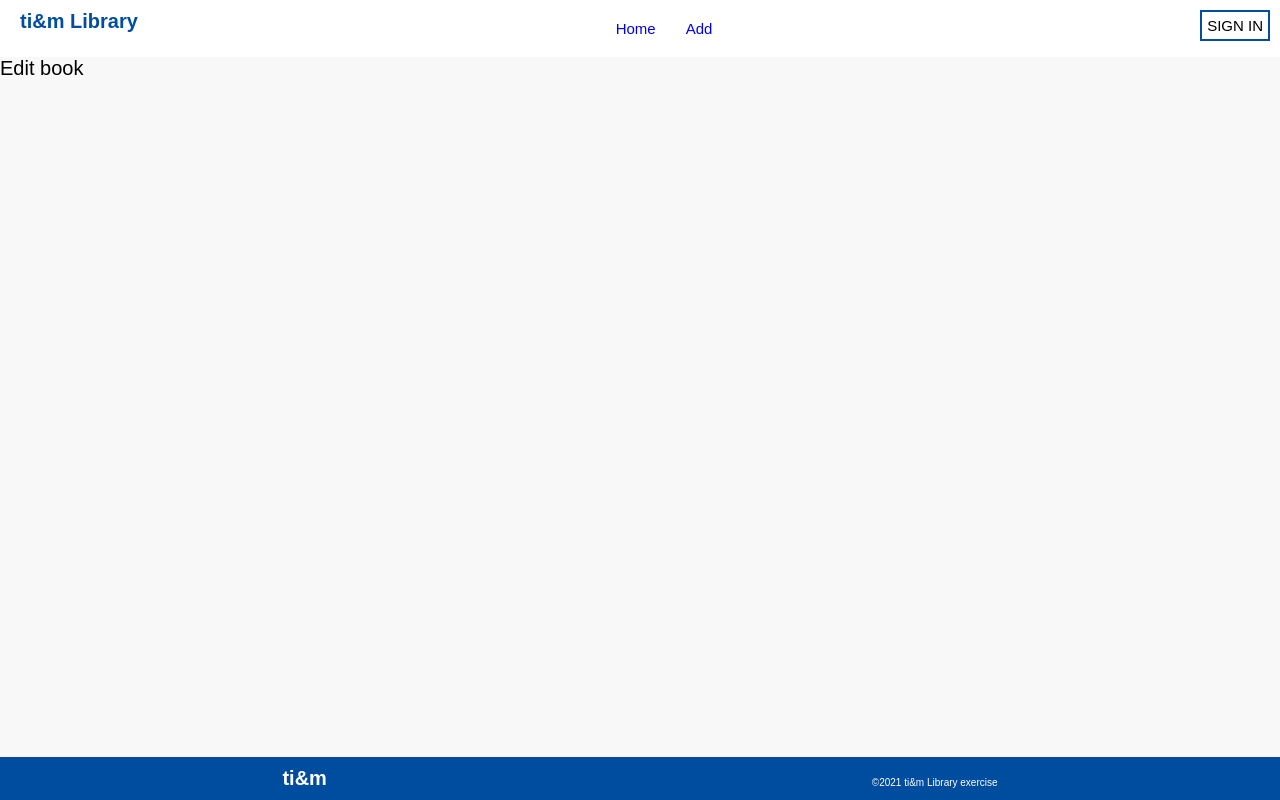
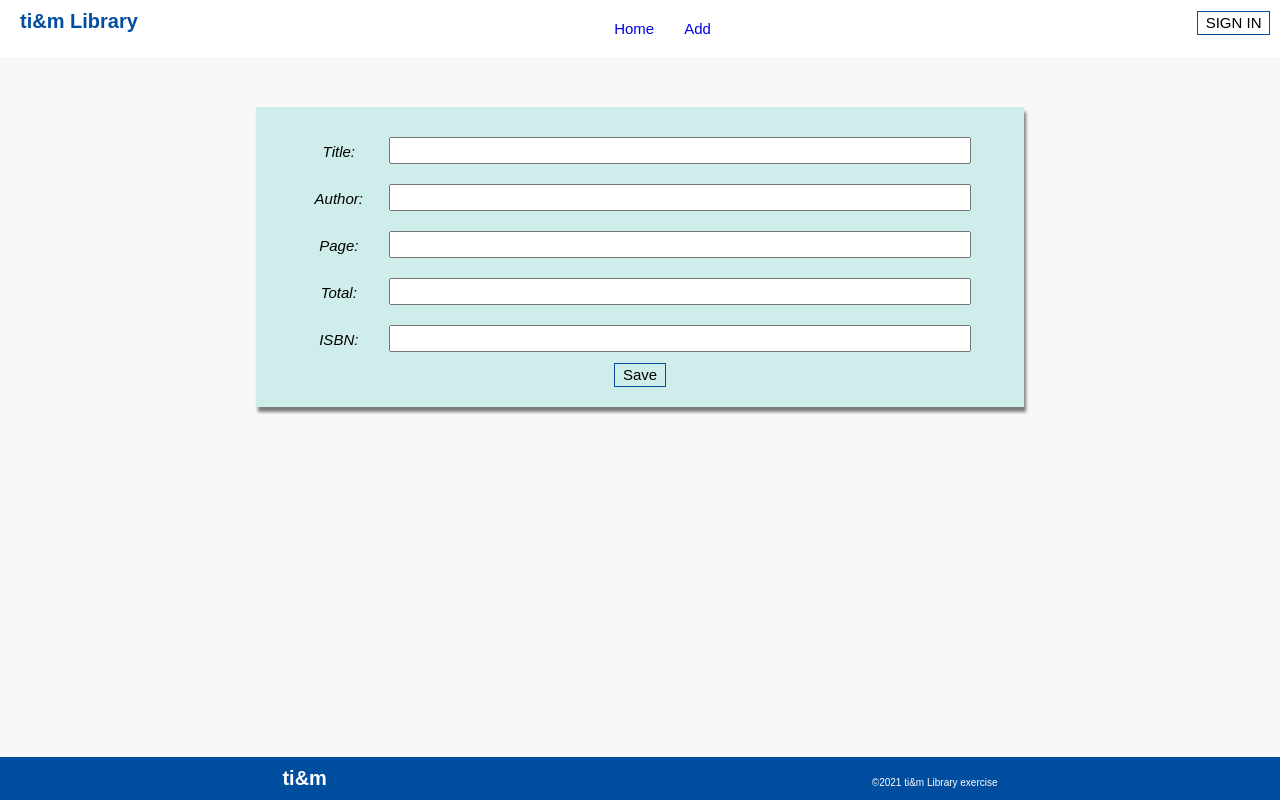
Before and after one commit to haifeich/library-exercise, a React app: page /book/1 in a window 1280 px wide. Built offline with nearby package versions, Linux system fonts and the light colour scheme; no server answers.

Commit message:
Add Editbook page

```diff
--- a/src/app/components/main/main.js
+++ b/src/app/components/main/main.js
@@ -1,14 +1,13 @@
 import React, { useState, useEffect } from "react";
+import { Link } from "react-router-dom";
 
 const url = "https://5c6eb0534fa1c9001424240b.mockapi.io/api/v1/books";
 const Main = () => {
   const [books, setBooks] = useState([]);
   const getBooks = async () => {
     const response = await fetch(url);
-    console.log(response);
     const books = await response.json();
     setBooks(books);
-    console.log(books);
   };
   useEffect(() => {
     getBooks();
@@ -29,6 +28,11 @@ const Main = () => {
                 <p>{`Total: ${total_amount}`}</p>
                 <p>{`ISBN: ${isbn}`}</p>
               </div>
+              <div>
+                <Link to={`/book/${id}`} className="button">
+                  Edit
+                </Link>
+              </div>
             </li>
           );
         })}
--- a/src/app/components/nav/nav.js
+++ b/src/app/components/nav/nav.js
@@ -1,4 +1,5 @@
 import React from "react";
+import { Link } from "react-router-dom";
 
 const Nav = () => {
   return (
@@ -6,10 +7,10 @@ const Nav = () => {
       <h1>ti&m Library</h1>
       <ul className="linkscontainer">
         <li>
-          <a href="/">Home</a>
+          <Link to="/">Home</Link>
         </li>
         <li>
-          <a href="/add">Add</a>
+          <Link to="/add">Add</Link>
         </li>
       </ul>
       <div className="buttoncontainer">
--- a/src/app/container/root-container/root-container.js
+++ b/src/app/container/root-container/root-container.js
@@ -18,9 +18,7 @@ class RootContainer extends React.PureComponent {
           <Route path="/add">
             <Add />
           </Route>
-          <Route path="/book/:id">
-            <Editbook />
-          </Route>
+          <Route path="/book/:ID" children={<Editbook />}></Route>
         </Switch>
 
         <Footer />
--- a/src/app/pages/Editbook.js
+++ b/src/app/pages/Editbook.js
@@ -1,7 +1,116 @@
-import React from "react";
+import React, { useState, useEffect } from "react";
+import { Link, useParams } from "react-router-dom";
+
+const url = "https://5c6eb0534fa1c9001424240b.mockapi.io/api/v1/books";
 
 const Editbook = () => {
-  return <div>Edit book</div>;
+  const { ID } = useParams();
+  const [editBook, setEditBook] = useState({}); //get the info of the chosen book, get keep the original value.
+  const [change, setChange] = useState({
+    title: "", // set all the editable parameteres.
+    author: "",
+    pages: "", // should be number, but will not be able to edit, if input value is fixed to a number
+    total_amount: "",
+    isbn: "",
+  });
+  const handleChange = (e) => {
+    const name = e.target.name;
+    const value = e.target.value;
+    setChange({ ...change, [name]: value });
+    console.log(name, value);
+  };
+  const handleSubmit = (e) => {
+    e.preventDefault();
+    console.log(change);
+    console.log(editBook);
+    const info = {
+      ...change,
+      pages: parseInt(change.pages),
+      total_amount: parseInt(change.total_amount),
+    };
+    console.log(info);
+    fetch(`https://5c6eb0534fa1c9001424240b.mockapi.io/api/v1/books/${ID}`, {
+      method: "PUT",
+      headers: {
+        "Content-Type": "application/json",
+      },
+      body: JSON.stringify(info),
+    })
+      .then((response) => response.json())
+      .catch((error) => {
+        console.error("Error:", error);
+      });
+  };
+
+  const getBooks = async () => {
+    const response = await fetch(url);
+    const books = await response.json();
+    const editBook = await books.find((book) => book.id === ID);
+    setEditBook(editBook);
+  };
+  useEffect(() => {
+    getBooks();
+  }, []);
+
+  return (
+    <div>
+      <form key={editBook.id} className="form">
+        <label htmlFor="title">Title:</label>
+        <input
+          type="text"
+          name="title"
+          id="title"
+          placeholder={editBook.title}
+          value={change.title}
+          onChange={handleChange}
+        />{" "}
+        <br />
+        <label htmlFor="author">Author:</label>
+        <input
+          type="text"
+          name="author"
+          id="author"
+          placeholder={editBook.author}
+          value={change.author}
+          onChange={handleChange}
+        />
+        <br />
+        <label htmlFor="page">Page:</label>
+        <input
+          type="text"
+          name="page"
+          id="page"
+          placeholder={editBook.pages}
+          value={change.pages}
+          onChange={handleChange}
+        />
+        <br />
+        <label htmlFor="total">Total:</label>
+        <input
+          type="text"
+          name="total"
+          id="total"
+          placeholder={editBook.total_amount}
+          value={change.total_amount}
+          onChange={handleChange}
+        />
+        <br />
+        <label htmlFor="isbn">ISBN:</label>
+        <input
+          type="text"
+          name="isbn"
+          id="isbn"
+          placeholder={editBook.isbn}
+          value={change.isbn}
+          onChange={handleChange}
+        />
+        <br />
+        <button type="submit" className="button" onClick={handleSubmit}>
+          Save
+        </button>
+      </form>
+    </div>
+  );
 };
 
 export default Editbook;
--- a/src/app/styles/main.css
+++ b/src/app/styles/main.css
@@ -25,11 +25,11 @@ a {
 }
 .button {
   background: transparent;
-  border: 0.2rem solid #014d9f;
+  border: 0.15rem solid #014d9f;
   cursor: pointer;
   display: inline-block;
   font-size: 1.5rem;
-  padding: 0.5rem;
+  padding: 0.25rem 0.75rem;
 }
 .button:hover {
   background-color: #014d9f;
@@ -124,6 +124,26 @@ footer p {
   font-size: 1rem;
   margin-top: 1rem;
 }
+.form {
+  background-color: #cfedeb;
+  box-shadow: 0.2rem 0.5rem 0.3rem 0 rgba(0, 0, 0, 0.5);
+  margin: 5rem auto;
+  min-width: 30rem;
+  padding: 2rem;
+  text-align: center;
+  width: 60vw;
+}
+.form label {
+  display: inline-block;
+  font-size: 1.5rem;
+  font-style: italic;
+  padding: 1rem;
+  width: 8rem;
+}
+.form input {
+  margin: 1rem;
+  width: 80%;
+}
 @media (min-width: 36em) and (max-width: 62em) {
   ul.bookcontainer {
     grid-template-columns: 1fr 1fr;
```
